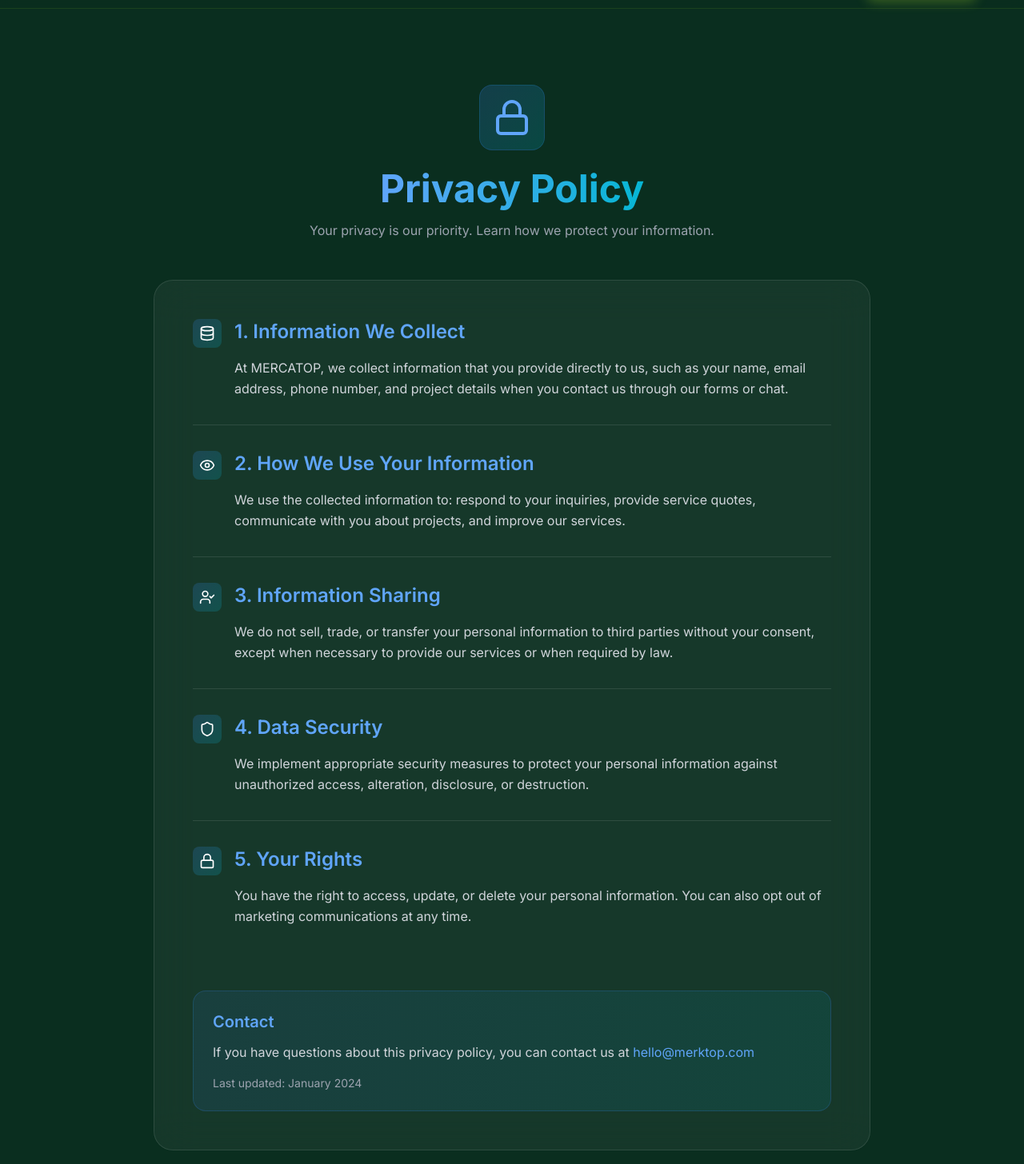
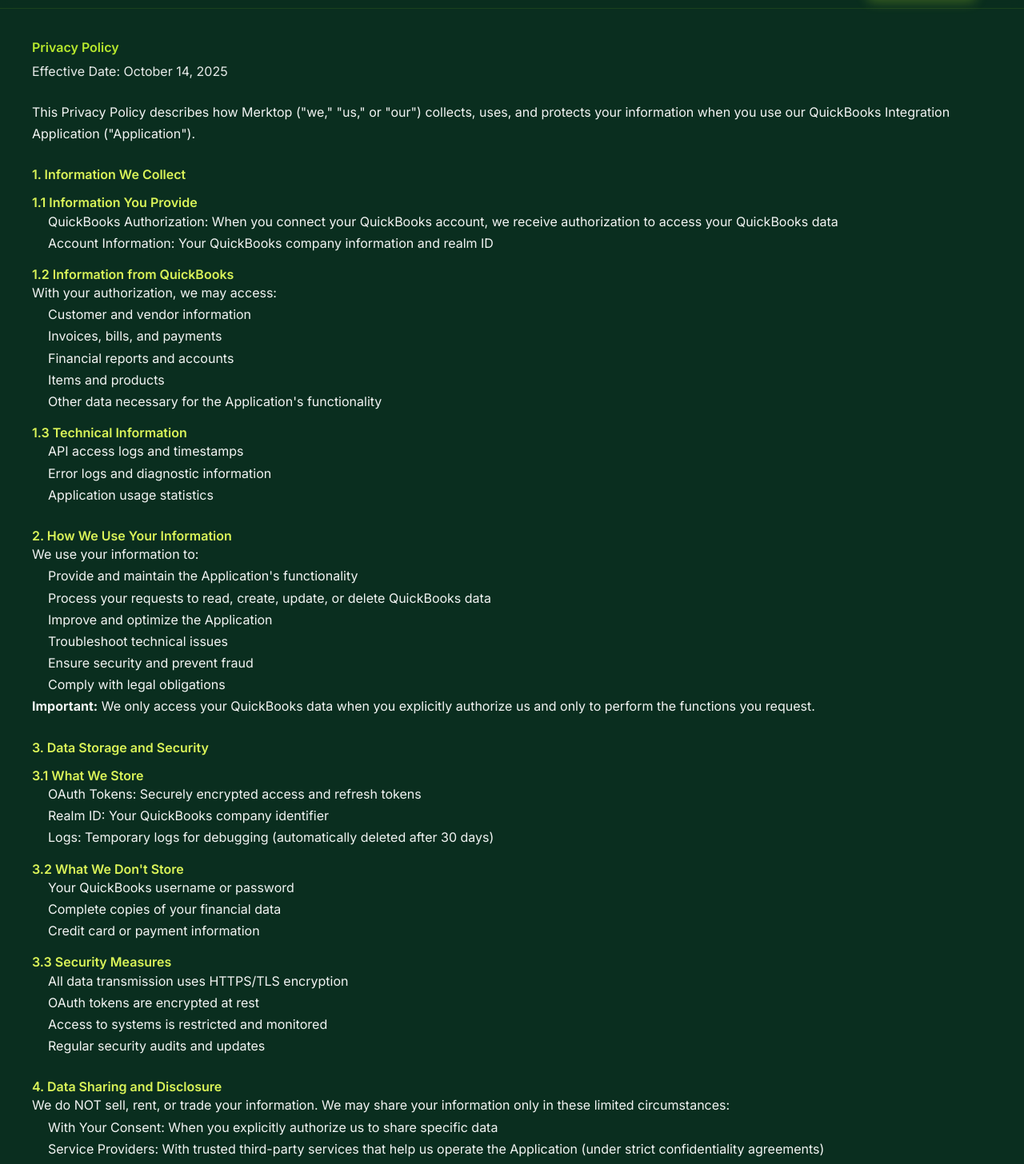
Before and after one commit to luiso2/backend-gpt-, a Next.js app: page /privacy in a window 1280 px wide. Shown: the part 60-1516 px from the top of the page at 80% size. Built offline with nearby package versions, Linux system fonts and the light colour scheme.

Commit message:
Add Privacy Policy page for QuickBooks Integration under Next.js app router

```diff
--- a/src/app/privacy/page.tsx
+++ b/src/app/privacy/page.tsx
@@ -1,145 +1,167 @@
-'use client'
+import type { Metadata } from 'next'
 
-import { useLanguage } from '@/contexts/LanguageContext'
-import { motion } from 'framer-motion'
-import { Lock, Shield, Eye, Database, UserCheck } from 'lucide-react'
+export const metadata: Metadata = {
+  title: 'Privacy Policy | MERKTOP',
+  description: 'Privacy Policy for MERKTOP QuickBooks Integration Application covering data collection, usage, storage, security, sharing, rights, revocation, retention, third-party services, international transfers, children’s privacy, changes, contact, cookies, and compliance.',
+}
 
-export default function PrivacyPage() {
-  const { language } = useLanguage()
+export default function PrivacyPolicyPage() {
+  return (
+    <section className="legal-page" style={{ backgroundColor: '#0A2E1F', color: '#fff' }}>
+      <div className="container" style={{ padding: '40px 0' }}>
+        <h1 style={{ color: '#B8E92D', marginBottom: '8px' }}>Privacy Policy</h1>
+        <p style={{ opacity: 0.9, marginBottom: '24px' }}>Effective Date: October 14, 2025</p>
 
-  const sections = [
-    {
-      icon: <Database className="w-5 h-5" />,
-      title: language === 'es' ? '1. Información que Recopilamos' : '1. Information We Collect',
-      content: language === 'es'
-        ? 'En MERCATOP, recopilamos información que nos proporcionas directamente, como tu nombre, correo electrónico, número de teléfono y detalles sobre tu proyecto cuando te pones en contacto con nosotros a través de nuestros formularios o chat.'
-        : 'At MERCATOP, we collect information that you provide directly to us, such as your name, email address, phone number, and project details when you contact us through our forms or chat.'
-    },
-    {
-      icon: <Eye className="w-5 h-5" />,
-      title: language === 'es' ? '2. Cómo Utilizamos tu Información' : '2. How We Use Your Information',
-      content: language === 'es'
-        ? 'Utilizamos la información recopilada para: responder a tus consultas, proporcionar cotizaciones de servicios, comunicarnos contigo sobre proyectos, y mejorar nuestros servicios.'
-        : 'We use the collected information to: respond to your inquiries, provide service quotes, communicate with you about projects, and improve our services.'
-    },
-    {
-      icon: <UserCheck className="w-5 h-5" />,
-      title: language === 'es' ? '3. Compartir Información' : '3. Information Sharing',
-      content: language === 'es'
-        ? 'No vendemos, intercambiamos ni transferimos tu información personal a terceros sin tu consentimiento, excepto cuando sea necesario para proporcionar nuestros servicios o cuando lo requiera la ley.'
-        : 'We do not sell, trade, or transfer your personal information to third parties without your consent, except when necessary to provide our services or when required by law.'
-    },
-    {
-      icon: <Shield className="w-5 h-5" />,
-      title: language === 'es' ? '4. Seguridad de Datos' : '4. Data Security',
-      content: language === 'es'
-        ? 'Implementamos medidas de seguridad apropiadas para proteger tu información personal contra acceso no autorizado, alteración, divulgación o destrucción.'
-        : 'We implement appropriate security measures to protect your personal information against unauthorized access, alteration, disclosure, or destruction.'
-    },
-    {
-      icon: <Lock className="w-5 h-5" />,
-      title: language === 'es' ? '5. Tus Derechos' : '5. Your Rights',
-      content: language === 'es'
-        ? 'Tienes derecho a acceder, actualizar o eliminar tu información personal. También puedes optar por no recibir comunicaciones de marketing en cualquier momento.'
-        : 'You have the right to access, update, or delete your personal information. You can also opt out of marketing communications at any time.'
-    }
-  ]
+        <div className="legal-content" style={{ lineHeight: 1.7, opacity: 0.95 }}>
+          <p>
+            This Privacy Policy describes how Merktop ("we," "us," or "our") collects, uses, and protects your information when you use our QuickBooks Integration Application ("Application").
+          </p>
 
-  return (
-    <div className="min-h-screen pt-24 pb-16">
-      {/* Background Elements */}
-      <div className="hero-pattern-grid"></div>
-      <div className="hero-orb hero-orb-1"></div>
-      <div className="hero-orb hero-orb-2"></div>
+          <h2 style={{ color: '#E6FF5C', marginTop: '28px' }}>1. Information We Collect</h2>
+          <h3 style={{ color: '#E6FF5C', marginTop: '16px' }}>1.1 Information You Provide</h3>
+          <ul style={{ paddingLeft: '20px' }}>
+            <li>QuickBooks Authorization: When you connect your QuickBooks account, we receive authorization to access your QuickBooks data</li>
+            <li>Account Information: Your QuickBooks company information and realm ID</li>
+          </ul>
+          <h3 style={{ color: '#E6FF5C', marginTop: '16px' }}>1.2 Information from QuickBooks</h3>
+          <p>With your authorization, we may access:</p>
+          <ul style={{ paddingLeft: '20px' }}>
+            <li>Customer and vendor information</li>
+            <li>Invoices, bills, and payments</li>
+            <li>Financial reports and accounts</li>
+            <li>Items and products</li>
+            <li>Other data necessary for the Application's functionality</li>
+          </ul>
+          <h3 style={{ color: '#E6FF5C', marginTop: '16px' }}>1.3 Technical Information</h3>
+          <ul style={{ paddingLeft: '20px' }}>
+            <li>API access logs and timestamps</li>
+            <li>Error logs and diagnostic information</li>
+            <li>Application usage statistics</li>
+          </ul>
 
-      <div className="container mx-auto px-4">
-        {/* Header */}
-        <motion.div
-          initial={{ opacity: 0, y: 20 }}
-          animate={{ opacity: 1, y: 0 }}
-          className="text-center mb-12"
-        >
-          <div className="flex justify-center mb-6">
-            <div className="p-4 bg-gradient-to-br from-blue-500/20 to-cyan-500/20 rounded-2xl backdrop-blur-sm border border-blue-500/20">
-              <Lock className="w-12 h-12 text-blue-400" />
-            </div>
-          </div>
-          <h1 className="text-4xl md:text-5xl font-bold mb-4">
-            <span className="bg-gradient-to-r from-blue-400 to-cyan-500 bg-clip-text text-transparent">
-              {language === 'es' ? 'Política de Privacidad' : 'Privacy Policy'}
-            </span>
-          </h1>
-          <p className="text-gray-400 max-w-2xl mx-auto">
-            {language === 'es'
-              ? 'Tu privacidad es nuestra prioridad. Conoce cómo protegemos tu información.'
-              : 'Your privacy is our priority. Learn how we protect your information.'
-            }
-          </p>
-        </motion.div>
+          <h2 style={{ color: '#E6FF5C', marginTop: '28px' }}>2. How We Use Your Information</h2>
+          <p>We use your information to:</p>
+          <ul style={{ paddingLeft: '20px' }}>
+            <li>Provide and maintain the Application's functionality</li>
+            <li>Process your requests to read, create, update, or delete QuickBooks data</li>
+            <li>Improve and optimize the Application</li>
+            <li>Troubleshoot technical issues</li>
+            <li>Ensure security and prevent fraud</li>
+            <li>Comply with legal obligations</li>
+          </ul>
+          <p><strong>Important:</strong> We only access your QuickBooks data when you explicitly authorize us and only to perform the functions you request.</p>
 
-        {/* Content */}
-        <motion.div
-          initial={{ opacity: 0, y: 40 }}
-          animate={{ opacity: 1, y: 0 }}
-          transition={{ delay: 0.2 }}
-          className="max-w-4xl mx-auto"
-        >
-          <div className="bg-white/5 backdrop-blur-xl border border-white/10 rounded-3xl p-8 md:p-12">
-            <div className="space-y-8">
-              {sections.map((section, index) => (
-                <motion.div
-                  key={index}
-                  initial={{ opacity: 0, x: -20 }}
-                  animate={{ opacity: 1, x: 0 }}
-                  transition={{ delay: 0.3 + index * 0.1 }}
-                  className="pb-8 border-b border-white/10 last:border-0"
-                >
-                  <div className="flex items-start gap-4">
-                    <div className="p-2 bg-gradient-to-br from-blue-500/20 to-cyan-500/20 rounded-lg flex-shrink-0">
-                      {section.icon}
-                    </div>
-                    <div className="flex-1">
-                      <h2 className="text-2xl font-semibold text-blue-400 mb-4">
-                        {section.title}
-                      </h2>
-                      <p className="text-gray-300 leading-relaxed">
-                        {section.content}
-                      </p>
-                    </div>
-                  </div>
-                </motion.div>
-              ))}
-            </div>
+          <h2 style={{ color: '#E6FF5C', marginTop: '28px' }}>3. Data Storage and Security</h2>
+          <h3 style={{ color: '#E6FF5C', marginTop: '16px' }}>3.1 What We Store</h3>
+          <ul style={{ paddingLeft: '20px' }}>
+            <li>OAuth Tokens: Securely encrypted access and refresh tokens</li>
+            <li>Realm ID: Your QuickBooks company identifier</li>
+            <li>Logs: Temporary logs for debugging (automatically deleted after 30 days)</li>
+          </ul>
+          <h3 style={{ color: '#E6FF5C', marginTop: '16px' }}>3.2 What We Don't Store</h3>
+          <ul style={{ paddingLeft: '20px' }}>
+            <li>Your QuickBooks username or password</li>
+            <li>Complete copies of your financial data</li>
+            <li>Credit card or payment information</li>
+          </ul>
+          <h3 style={{ color: '#E6FF5C', marginTop: '16px' }}>3.3 Security Measures</h3>
+          <ul style={{ paddingLeft: '20px' }}>
+            <li>All data transmission uses HTTPS/TLS encryption</li>
+            <li>OAuth tokens are encrypted at rest</li>
+            <li>Access to systems is restricted and monitored</li>
+            <li>Regular security audits and updates</li>
+          </ul>
 
-            {/* Contact Section */}
-            <motion.div
-              initial={{ opacity: 0 }}
-              animate={{ opacity: 1 }}
-              transition={{ delay: 1 }}
-              className="mt-12 p-6 bg-gradient-to-r from-blue-500/10 to-cyan-500/10 rounded-2xl border border-blue-500/20"
-            >
-              <h3 className="text-xl font-semibold text-blue-400 mb-3">
-                {language === 'es' ? 'Contacto' : 'Contact'}
-              </h3>
-              <p className="text-gray-300">
-                {language === 'es'
-                  ? 'Si tienes preguntas sobre esta política de privacidad, puedes contactarnos en '
-                  : 'If you have questions about this privacy policy, you can contact us at '
-                }
-                <a href="mailto:hello@merktop.com" className="text-blue-400 hover:text-blue-300 transition-colors">
-                  hello@merktop.com
-                </a>
-              </p>
-              <p className="text-sm text-gray-400 mt-4">
-                {language === 'es'
-                  ? 'Última actualización: Enero 2024'
-                  : 'Last updated: January 2024'
-                }
-              </p>
-            </motion.div>
-          </div>
-        </motion.div>
+          <h2 style={{ color: '#E6FF5C', marginTop: '28px' }}>4. Data Sharing and Disclosure</h2>
+          <p>We do NOT sell, rent, or trade your information. We may share your information only in these limited circumstances:</p>
+          <ul style={{ paddingLeft: '20px' }}>
+            <li>With Your Consent: When you explicitly authorize us to share specific data</li>
+            <li>Service Providers: With trusted third-party services that help us operate the Application (under strict confidentiality agreements)</li>
+            <li>Legal Requirements: When required by law, court order, or government regulation</li>
+            <li>Business Transfers: In connection with a merger, acquisition, or sale of assets (with notice to you)</li>
+          </ul>
+
+          <h2 style={{ color: '#E6FF5C', marginTop: '28px' }}>5. Your Rights and Choices</h2>
+          <p>You have the right to:</p>
+          <ul style={{ paddingLeft: '20px' }}>
+            <li>Access: Request a copy of the data we have about you</li>
+            <li>Correction: Request correction of inaccurate data</li>
+            <li>Deletion: Request deletion of your data (subject to legal obligations)</li>
+            <li>Revocation: Revoke the Application's access to your QuickBooks account at any time</li>
+            <li>Data Portability: Request your data in a portable format</li>
+          </ul>
+
+          <h2 style={{ color: '#E6FF5C', marginTop: '28px' }}>6. Revoking Access</h2>
+          <p>You can revoke the Application's access to your QuickBooks account at any time by:</p>
+          <ul style={{ paddingLeft: '20px' }}>
+            <li>Logging into your QuickBooks Online account</li>
+            <li>Going to Settings → Apps</li>
+            <li>Finding this Application and clicking "Disconnect"</li>
+          </ul>
+          <p>After disconnection, we will no longer have access to your QuickBooks data, and stored tokens will be invalidated.</p>
+
+          <h2 style={{ color: '#E6FF5C', marginTop: '28px' }}>7. Data Retention</h2>
+          <p>We retain your information only as long as necessary to:</p>
+          <ul style={{ paddingLeft: '20px' }}>
+            <li>Provide the Application's services</li>
+            <li>Comply with legal obligations</li>
+            <li>Resolve disputes and enforce agreements</li>
+          </ul>
+          <p>When you disconnect the Application, we delete or anonymize your data within 90 days, except where retention is required by law.</p>
+
+          <h2 style={{ color: '#E6FF5C', marginTop: '28px' }}>8. Third-Party Services</h2>
+          <p>This Application integrates with:</p>
+          <ul style={{ paddingLeft: '20px' }}>
+            <li>QuickBooks Online: Subject to Intuit's Privacy Policy</li>
+            <li>Intuit Platform: Subject to Intuit's Terms of Service</li>
+          </ul>
+          <p>We recommend reviewing Intuit's privacy policies at: <a href="https://www.intuit.com/privacy/" target="_blank" rel="noopener noreferrer" style={{ color: '#B8E92D' }}>https://www.intuit.com/privacy/</a></p>
+
+          <h2 style={{ color: '#E6FF5C', marginTop: '28px' }}>9. International Data Transfers</h2>
+          <p>Your data may be transferred to and processed in countries other than your own. We ensure appropriate safeguards are in place to protect your data in accordance with this Privacy Policy.</p>
+
+          <h2 style={{ color: '#E6FF5C', marginTop: '28px' }}>10. Children's Privacy</h2>
+          <p>The Application is not intended for use by individuals under the age of 18. We do not knowingly collect information from children.</p>
+
+          <h2 style={{ color: '#E6FF5C', marginTop: '28px' }}>11. Changes to This Privacy Policy</h2>
+          <p>We may update this Privacy Policy from time to time. We will notify you of any material changes by:</p>
+          <ul style={{ paddingLeft: '20px' }}>
+            <li>Posting the new Privacy Policy on this page</li>
+            <li>Updating the "Effective Date" at the top</li>
+            <li>Sending you an email notification (if applicable)</li>
+          </ul>
+          <p>Your continued use of the Application after changes constitutes acceptance of the updated policy.</p>
+
+          <h2 style={{ color: '#E6FF5C', marginTop: '28px' }}>12. Contact Us</h2>
+          <p>If you have questions or concerns about this Privacy Policy or our data practices, please contact us:</p>
+          <ul style={{ paddingLeft: '20px' }}>
+            <li>Company: Merktop</li>
+            <li>Website: www.merktop.com</li>
+            <li>Email: privacy@merktop.com</li>
+            <li>Support: support@merktop.com</li>
+          </ul>
+
+          <h2 style={{ color: '#E6FF5C', marginTop: '28px' }}>13. Cookie Policy</h2>
+          <p>The Application may use cookies or similar technologies for:</p>
+          <ul style={{ paddingLeft: '20px' }}>
+            <li>Authentication and session management</li>
+            <li>Security and fraud prevention</li>
+            <li>Application functionality</li>
+          </ul>
+          <p>You can control cookies through your browser settings, but disabling them may affect Application functionality.</p>
+
+          <h2 style={{ color: '#E6FF5C', marginTop: '28px' }}>14. Compliance</h2>
+          <p>We comply with applicable data protection regulations, including:</p>
+          <ul style={{ paddingLeft: '20px' }}>
+            <li>General Data Protection Regulation (GDPR) - for EU users</li>
+            <li>California Consumer Privacy Act (CCPA) - for California residents</li>
+            <li>Other applicable local and international privacy laws</li>
+          </ul>
+
+          <p style={{ marginTop: '24px' }}>© 2025 Merktop. All rights reserved.</p>
+          <p>This Privacy Policy was last updated on October 14, 2025.</p>
+        </div>
       </div>
-    </div>
+    </section>
   )
 }
```
